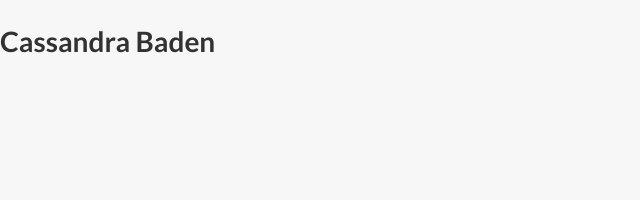
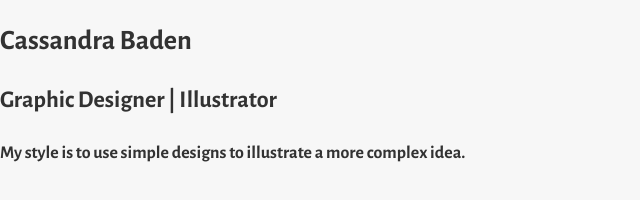
Before and after one commit to sheilo/redo, a plain HTML site: page index.html in a window 1280 px wide. Shown: the whole page, without its empty margins (0-640 px from the left). Drawn offline with nearby package versions, Linux system fonts and the light colour scheme.

Commit message:
commit-2

```diff
--- a/css/styles.css
+++ b/css/styles.css
@@ -0,0 +1,29 @@
+/**
+LAYOUT
+**/
+
+
+
+
+
+
+
+/**
+FONTS
+**/
+
+h1,
+h2,
+h3 {
+	font-family: 'Alegreya Sans', sans-serif;
+	font-weight: 900;
+}
+
+h2,
+h3 {
+	font-weight: 700;
+}
+
+p {
+	font-family: 'Quicksand', sans-serif;
+}
--- a/index.html
+++ b/index.html
@@ -7,17 +7,19 @@
   <meta http-equiv="X-UA-Compatible" content="IE=edge,chrome=1" />
   <meta name="viewport" content="width=device-width, initial-scale=1.0, maximum-scale=1.0">
 
-  <title>Restaurant (RWD Practice)</title>
+  <title>Portfolio</title>
 
   <link rel="stylesheet" type="text/css" href="css/semantic.min.css">
+  <link href='http://fonts.googleapis.com/css?family=Quicksand|Alegreya+Sans:700,900' rel='stylesheet' type='text/css'>
   <link rel="stylesheet" type="text/css" href="css/styles.css">
-  <link href='http://fonts.googleapis.com/css?family=Julius+Sans+One|Raleway:600,400' rel='stylesheet' type='text/css'>
 
 </head>
 
 <body>
   <header>
     <h1>Cassandra Baden</h1>
+    <h2>Graphic Designer &#124; Illustrator</h2>
+    <h3>My style is to use simple designs to illustrate a more complex idea.</h3>
   </header>
 
   <script src="http://cdnjs.cloudflare.com/ajax/libs/jquery/2.0.3/jquery.js"></script>
```
